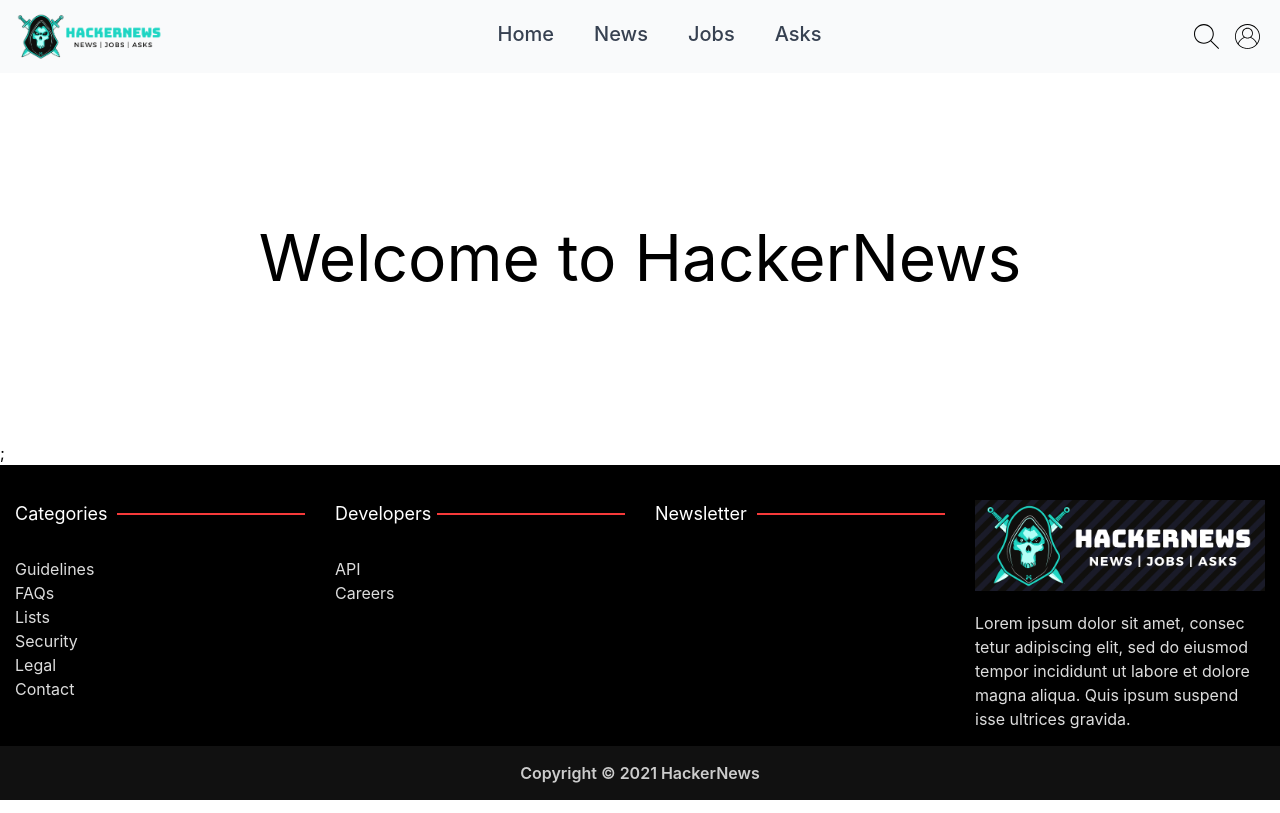
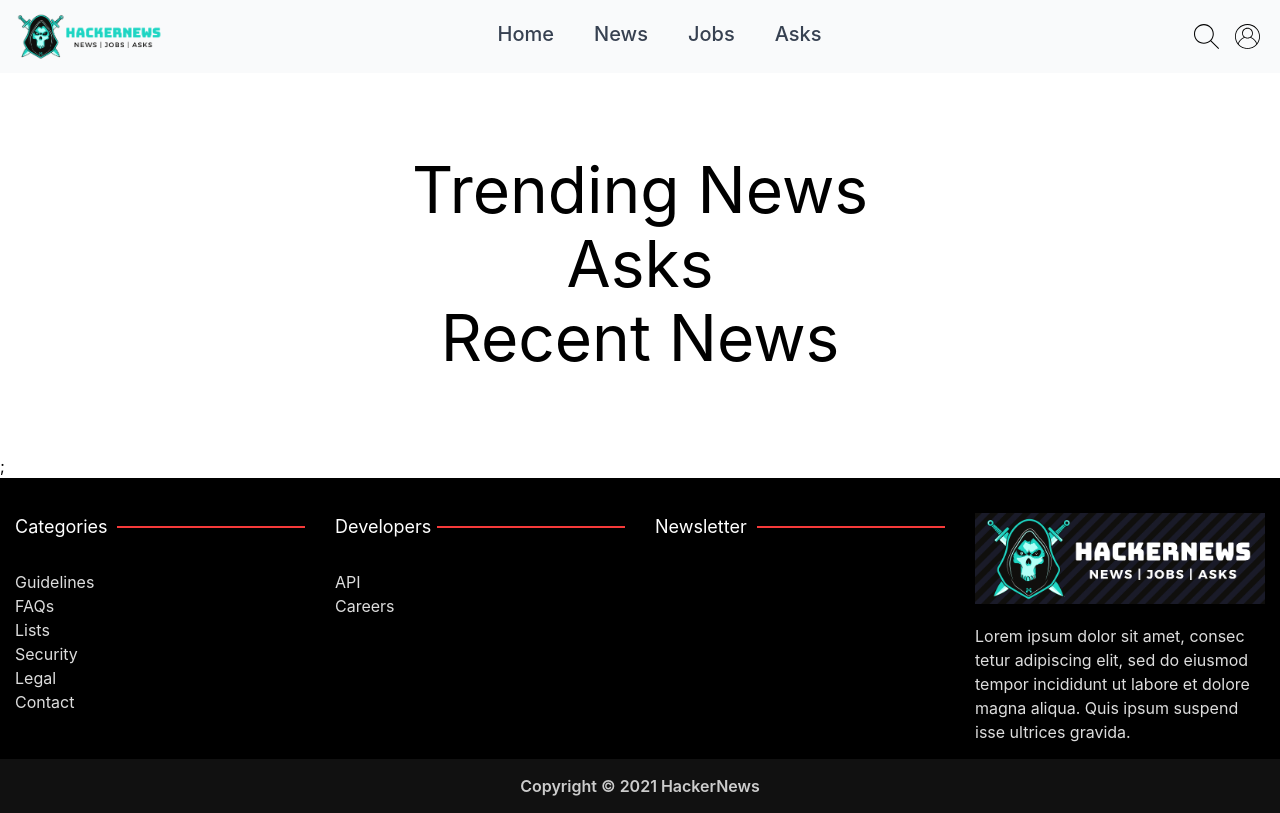
Before and after one commit to shivammakwan/b6-team-b-realtime-hacker-news, a Next.js app: page / in a window 1280 px wide. Built offline with nearby package versions, Linux system fonts and the light colour scheme.

Commit message:
checkin with new env file and votes and homepage places.

```diff
--- a/pages/index.js
+++ b/pages/index.js
@@ -3,7 +3,14 @@
 export default function Home() {
     return (
         <main className={styles.main}>
-            <h1 className={styles.title}>Welcome to HackerNews</h1>
+            <h1 className={styles.title}>Trending News</h1>
+
+
+            <h1 className={styles.title}>Asks</h1>
+
+
+            <h1 className={styles.title}>Recent News</h1>
+
         </main>
     );
 }
```
Also changed, not shown: 2 other files (tests, documents, lock files or other folders).
